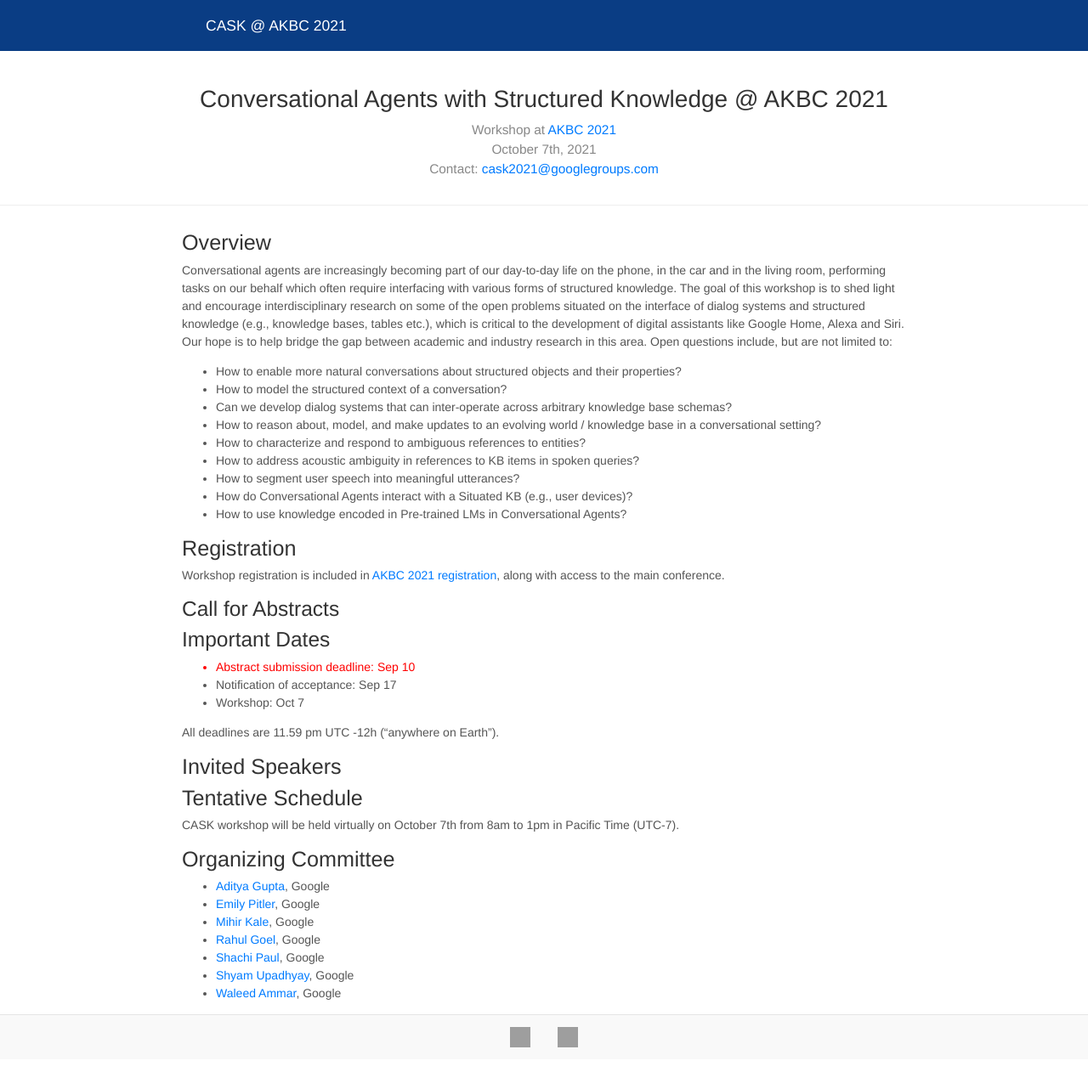
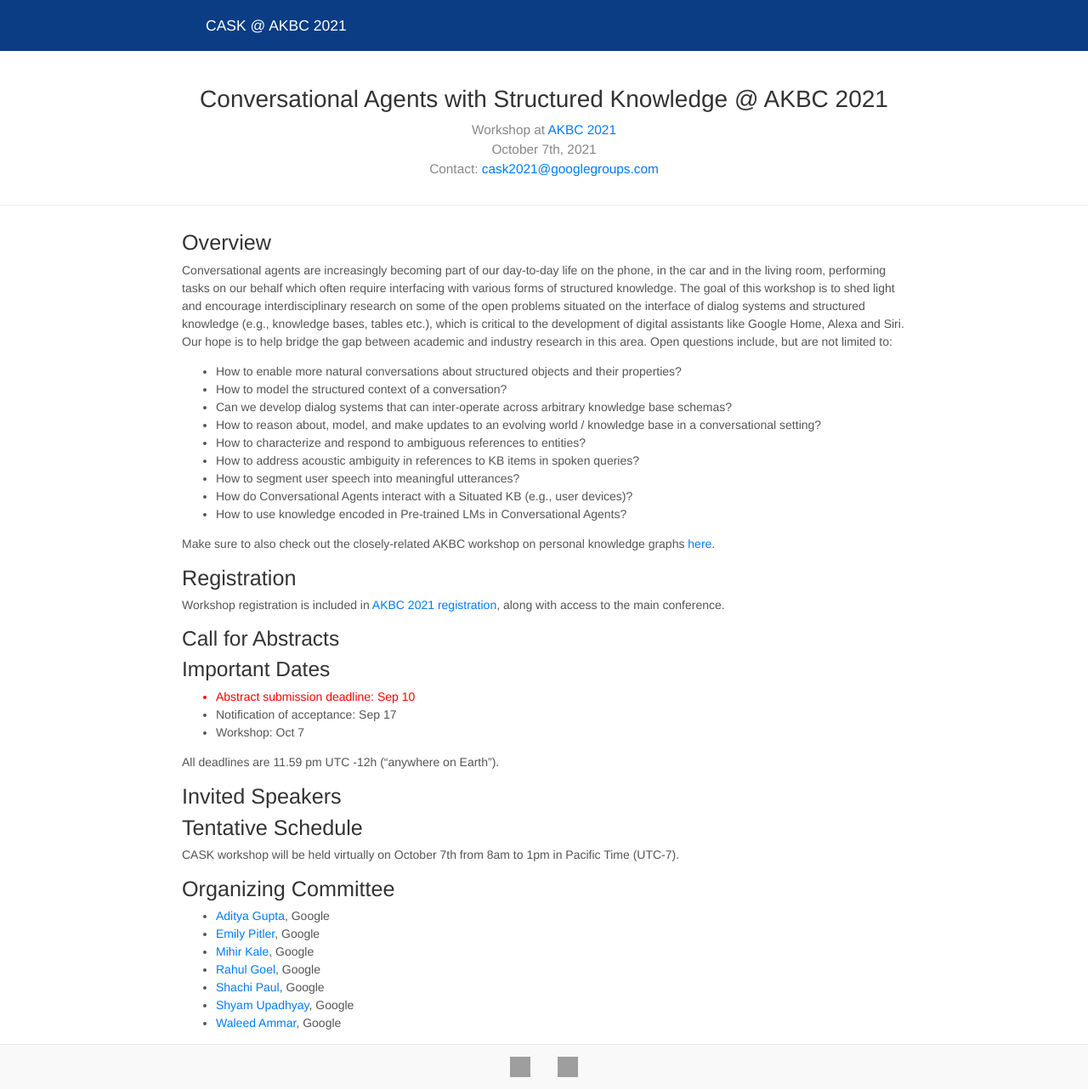
Before and after one commit to cask-workshop/cask-workshop.github.io, a Jekyll site: the page built from index.md, in a window 1280 px wide and 1282 px high. Shown: the whole window at 85% size. Built offline with Jekyll 4.4.1, drawn with Linux system fonts in a browser that asks for light colours; nearby versions of some CDN libraries; grey boxes are pictures that could not be loaded.

Commit message:
advertise PKG workshop

```diff
--- a/index.md
+++ b/index.md
@@ -20,6 +20,7 @@ Conversational agents are increasingly becoming part of our day-to-day life on t
 - How do Conversational Agents interact with a Situated KB (e.g., user devices)?
 - How to use knowledge encoded in Pre-trained LMs in Conversational Agents?
 
+Make sure to also check out the closely-related AKBC workshop on personal knowledge graphs <a href="https://pkgs.ws/">here</a>.
 
 <!-- **Due to concerns about COVID-19, Workshop on Conversational Agents and Structured Knowledge will be fully virtual.** -->
 
```
